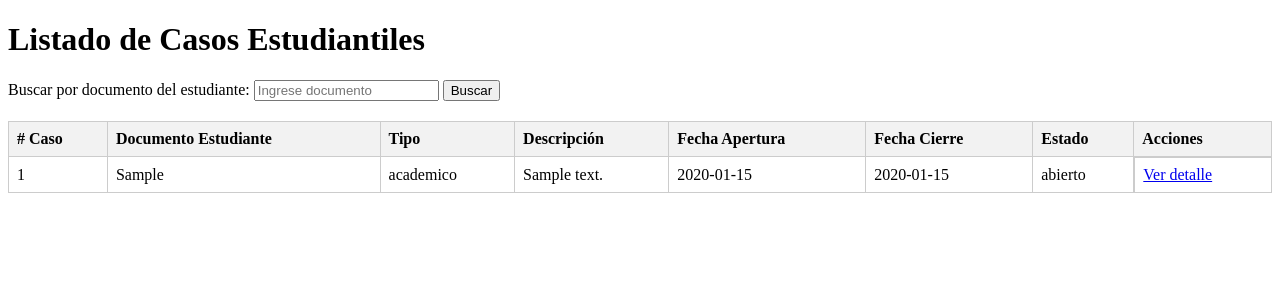
After one commit to Berserk1550/Proyecto-Visionarios, a Flask app: page /casos in a window 1280 px wide. The commit adds this page. Shown: the top 300 px of the page. Run offline with Flask 3, Linux system fonts and the light colour scheme; tables that the repository leaves empty hold one stand-in row (values such as "Sample post").

Commit message:
AGG CASO FINALIZADO

```diff
--- a/app.py
+++ b/app.py
@@ -1,9 +1,9 @@
+from programa import programa
 from flask import Flask, render_template, redirect, session
 from conexion import *
-from routes import login
+from routes import login, casos
 
-programa = Flask(__name__)
-programa.secret_key = "super_segura"
+
 
 @programa.route("/")
 def raiz():
--- /dev/null
+++ b/models/casos.py
@@ -0,0 +1,41 @@
+import mysql.connector
+
+def nuevo_caso(documento, caso_tipo, caso_descripcion, caso_fecha_apertura, doc_pronal):
+    conexion = mysql.connector.connect(host="localhost", user="root", password="", database="visionarios")
+    cursor = conexion.cursor()
+    sql = """INSERT INTO casos(documento, caso_tipo, caso_descripcion, caso_fecha_apertura, doc_pronal, caso_estado) VALUES (%s,%s,%s,%s,%s,'abierto')"""
+
+    valores = (documento, caso_tipo, caso_descripcion, caso_fecha_apertura, doc_pronal)
+
+    cursor.execute(sql,valores)
+    conexion.commit()
+    cursor.close()
+    conexion.close()
+
+def obtener_caso():
+    conexion = mysql.connector.connect( host="localhost", user="root", password="", database="visionarios" )
+    cursor = conexion.cursor(dictionary=True)
+    cursor.execute("SELECT * FROM casos")
+    casos = cursor.fetchall()
+    cursor.close()
+    conexion.close()
+    return casos
+
+def caso_id(num_caso,):
+    conexion = mysql.connector.connect( host="localhost", user="root", password="", database="visionarios" )
+    cursor = conexion.cursor(dictionary=True)
+    cursor.execute("SELECT * FROM casos WHERE num_caso = %s", (num_caso,))
+    caso = cursor.fetchone()
+    cursor.close()
+    conexion.close()
+    return caso
+
+def cerrar_caso(num_caso, fecha_cierre):
+    conexion = mysql.connector.connect( host="localhost", user="root", password="", database="visionarios" )
+    cursor = conexion.cursor()
+    sql = """UPDATE casos  SET caso_estado = 'cerrado', caso_fecha_cierre = %s WHERE num_caso = %s"""
+    valores = (fecha_cierre, num_caso)
+    cursor.execute(sql, valores)
+    conexion.commit()
+    cursor.close()
+    conexion.close()
--- a/models/mlogin.py
+++ b/models/mlogin.py
@@ -3,7 +3,9 @@ class MLogin:
     def loguear(self,documento):
         var_conexion = conexion()
         var_cursor = cursor(var_conexion)
-        sql = """SELECT usuarios.doc_pronal, profesionales.prof_nombres, profesionales.prof_apellidos, usuarios.user_rol, usuarios.user_password_hash FROM usuarios INNER JOIN profesionales ON usuarios.doc_pronal = profesionales.doc_pronal WHERE usuarios.doc_pronal=%s AND profesionales.prof_estado = 'activo'"""
+        sql= """SELECT doc_pronal, prof_nombres, prof_apellidos, prof_estado, user_rol, user_password_hash
+                 FROM usuarios
+                 WHERE doc_pronal=%s AND prof_estado = 'activo'"""
         var_cursor.execute(sql,(documento,))
         resultado = var_cursor.fetchall()
 
--- /dev/null
+++ b/programa.py
@@ -0,0 +1,6 @@
+from flask import Flask
+programa = Flask(__name__)
+programa.secret_key = "super_segura"
+
+#se genera el archivo programa.py porque al añadir mas archivos .py a parte de iniciar sesion, se genero una dependencia circular, por lo que separar la instancia flask era necesario para romper el ciclo
+#programa.py ahora es la instancia.
--- /dev/null
+++ b/routes/casos.py
@@ -0,0 +1,42 @@
+from flask import request, render_template, redirect, url_for, session
+from programa import programa
+from models.casos import nuevo_caso, obtener_caso, caso_id, cerrar_caso
+
+
+@programa.route("/casos/nuevo", methods=["GET"])
+def mostrar_casos():
+    return render_template("/casos.html")
+
+@programa.route("/casos", methods=["POST"])
+def guardar_caso():
+    documento = request.form["documento"]
+    caso_tipo = request.form["caso_tipo"]
+    caso_descripcion = request.form["caso_descripcion"]
+    caso_fecha_apertura = request.form["caso_fecha_apertura"]
+    doc_pronal = request.form["doc_pronal"]
+
+    nuevo_caso(documento, caso_tipo, caso_descripcion, caso_fecha_apertura, doc_pronal)
+    return redirect(url_for("lista_casos"))
+
+@programa.route("/casos", methods=["GET"])
+def lista_casos():
+    documento = request.args.get("documento")
+    if documento:
+        casos = obtener_caso_por_documento(documento)
+    else:
+        casos = obtener_caso()
+
+    return render_template("listar_casos.html", casos=casos)
+
+@programa.route("/casos/<int:num_caso>/cerrar", methods=["POST"])
+def ver_caso(num_caso):
+    caso=caso_id(num_caso)
+    return render_template("detalle_caso.html", caso=caso)
+
+@programa.route("/casos", methods=["POST"])
+def r_cerrar_caso(num_caso):
+    if session["rol"] != "administrador":
+        return render_template("casos.html", msg ="No tienes permisos para cerrar casos.")
+    fecha_cierre = request.form["caso_fecha_cierre"]
+    cerrar_caso(num_caso, fecha_cierre)
+    return redirect(url_for("listar_casos"))
--- a/routes/login.py
+++ b/routes/login.py
@@ -1,5 +1,5 @@
 from flask import render_template, request, redirect, session
-from app import programa
+from programa import programa
 import hashlib
 from models.mlogin import MLogin
 from conexion import conexion, cursor
@@ -18,7 +18,7 @@ def login():
             return render_template("iniciar_sesion.html", msg="El documento ingresado se encuentra sin registrar.")
         else:
             usuario = resultado[0]
-            if usuario[user_password_hash] == password_hash:
+            if usuario["user_password_hash"] == password_hash:
                 session["login"]= True
                 session["doc_pronal"]= usuario["doc_pronal"]
                 session["nombres"]= usuario["prof_nombres"]
@@ -27,7 +27,7 @@ def login():
                 session["estado"]= usuario["prof_estado"]
 
                 if usuario["user_rol"] == "administrador":
-                    return redirect("/admin")
+                    return render_template("casos.html")
                 else:
                     return redirect("/panel")
             else:
--- a/templates/iniciar_sesion.html
+++ b/templates/iniciar_sesion.html
@@ -18,8 +18,8 @@
                     <input type="text"
                     name="documento"
                     maxlength="746"
-                    minlength="1"
-                    pattern="^[A-Za-zÁÉÍÓÚáéíóúÑñ\s\-\.'’]{1,746}$"
+                    minlength="7"
+                    pattern="^[A-Za-z0-9]{7,25}$"
                     placeholder="Documento de identidad"
                     required>
                 </div>
--- /dev/null
+++ b/templates/listar_casos.html
@@ -0,0 +1,77 @@
+<!DOCTYPE html>
+<html lang="es">
+<head>
+    <meta charset="UTF-8">
+    <title>Listado de Casos</title>
+    <style>
+        table {
+            width: 100%;
+            border-collapse: collapse;
+            margin-top: 20px;
+        }
+        th, td {
+            border: 1px solid #ccc;
+            padding: 8px;
+            text-align: left;
+        }
+        th {
+            background: #f2f2f2;
+        }
+        .acciones {
+            display: flex;
+            gap: 10px;
+        }
+    </style>
+</head>
+<body>
+    <h1>Listado de Casos Estudiantiles</h1>
+
+    <!-- Formulario de búsqueda por documento -->
+    <form action="{{ url_for('lista_casos') }}" method="GET">
+        <label for="documento">Buscar por documento del estudiante:</label>
+        <input type="text" id="documento" name="documento" placeholder="Ingrese documento">
+        <button type="submit">Buscar</button>
+    </form>
+
+    <!-- Tabla de casos -->
+    <table>
+        <thead>
+            <tr>
+                <th># Caso</th>
+                <th>Documento Estudiante</th>
+                <th>Tipo</th>
+                <th>Descripción</th>
+                <th>Fecha Apertura</th>
+                <th>Fecha Cierre</th>
+                <th>Estado</th>
+                <th>Acciones</th>
+            </tr>
+        </thead>
+        <tbody>
+            {% for caso in casos %}
+            <tr>
+                <td>{{ caso.num_caso }}</td>
+                <td>{{ caso.documento }}</td>
+                <td>{{ caso.caso_tipo }}</td>
+                <td>{{ caso.caso_descripcion }}</td>
+                <td>{{ caso.caso_fecha_apertura }}</td>
+                <td>{{ caso.caso_fecha_cierre or '---' }}</td>
+                <td>{{ caso.caso_estado }}</td>
+                <td class="acciones">
+                    <!-- Botón visible para todos -->
+                    <a href="{{ url_for('ver_caso', num_caso=caso.num_caso) }}">Ver detalle</a>
+
+                    <!-- Botón solo para admin -->
+                    {% if session['rol'] == 'administrador' %}
+                    <form action="{{ url_for('r_cerrar_caso', num_caso=caso.num_caso) }}" method="POST" style="display:inline;">
+                        <input type="date" name="caso_fecha_cierre" required>
+                        <button type="submit">Cerrar caso</button>
+                    </form>
+                    {% endif %}
+                </td>
+            </tr>
+            {% endfor %}
+        </tbody>
+    </table>
+</body>
+</html>
```
Also changed, not shown: BD/visionarios (1).sql (added, +216 -0 lines), BD/visionarios.sql (deleted, +0 -194 lines), templates/casos.html (renamed from templates/intervenciones.html, +12 -18 lines), templates/intervensiones.html (added, +72 -0 lines), templates/registrar_profesional.html (added, +27 -0 lines), 1 other file.
